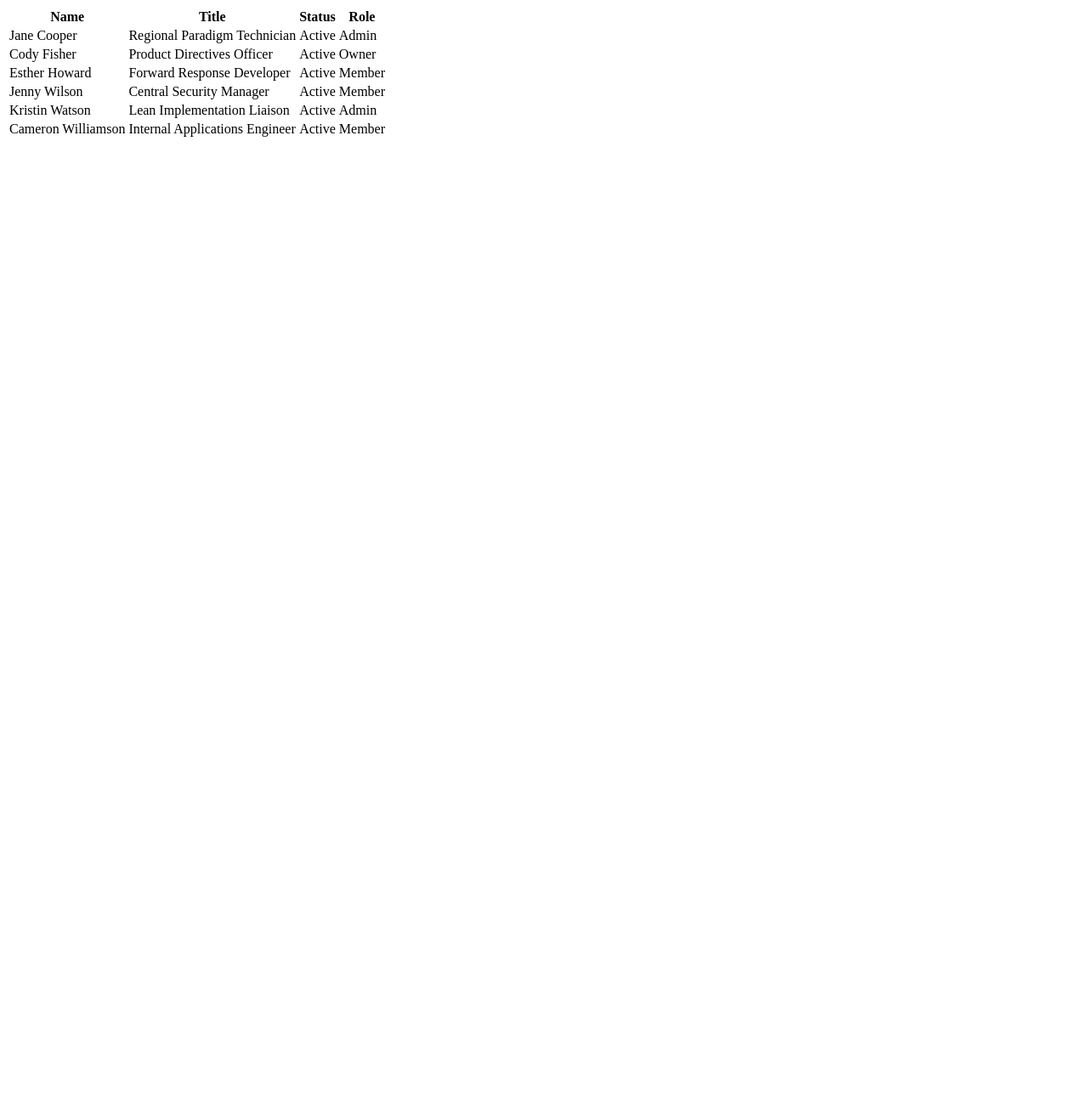
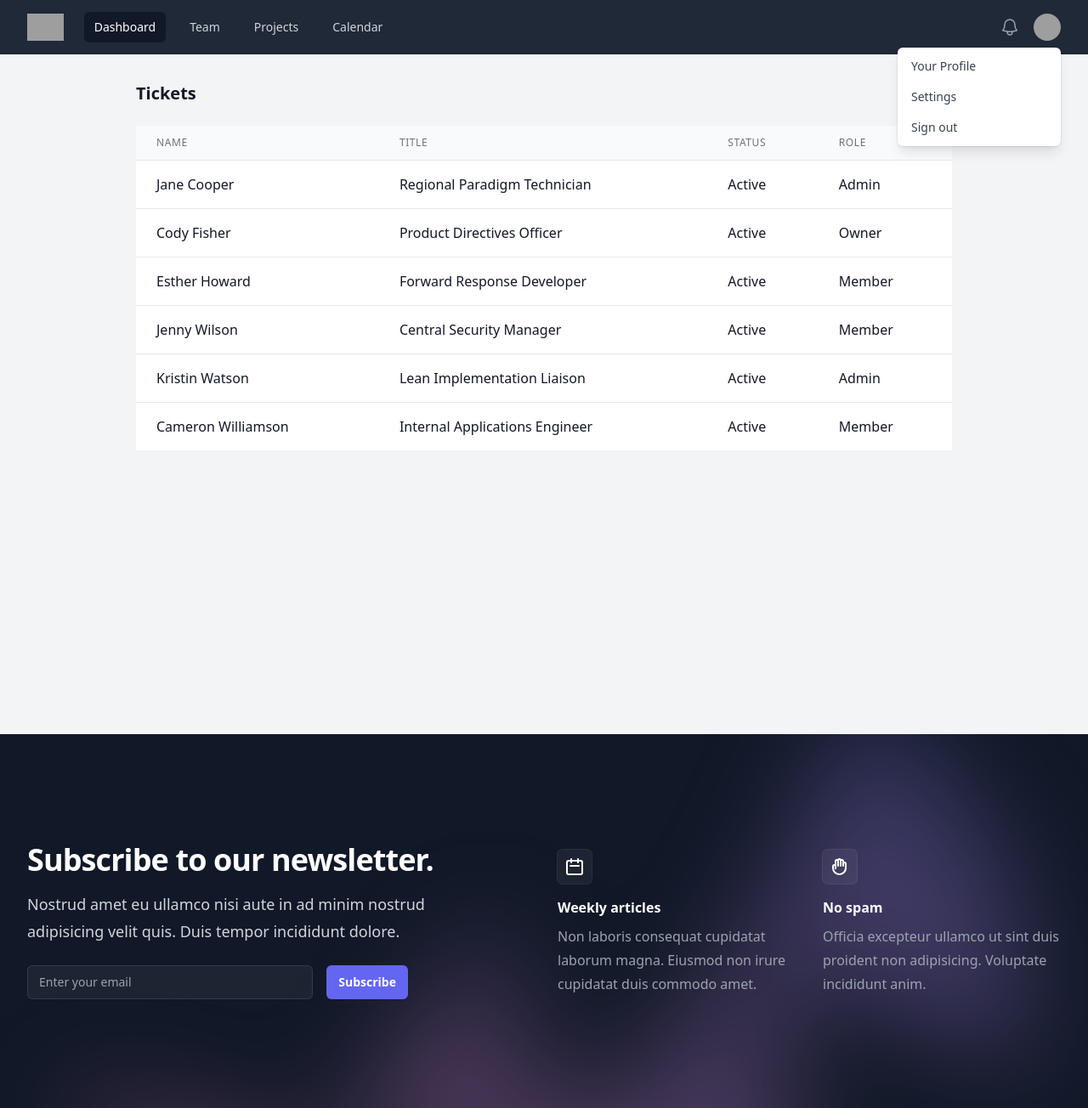
Before and after one commit to rinaldiamfine/support_ticket_manager, a Next.js app in the folder frontend/: page /dashboard in a window 1280 px wide. Shown: the whole page at 85% size. Before the commit the page ends 800 px from the top, so only its background shows below. Built offline with nearby package versions, Linux system fonts and the light colour scheme; grey boxes are pictures that could not be loaded.

Commit message:
Add footer in internal layout components

```diff
--- a/frontend/app/globals.css
+++ b/frontend/app/globals.css
@@ -12,7 +12,7 @@
   :root {
     --tw-bg-opacity: 1;
     /* background-color: rgb(31 41 55 / var(--tw-bg-opacity)); */
-    background-color: rgb(214, 219, 220, 0.5);
+    background-color: rgb(214, 219, 220, 10);
   }
 }
 
--- /dev/null
+++ b/frontend/components/Footer.tsx
@@ -0,0 +1,68 @@
+import { CalendarIcon, HandIcon } from '@heroicons/react/outline'
+
+export default function Footer() {
+  return (
+    <div className="relative isolate overflow-hidden bg-gray-900 py-16 sm:py-24 lg:py-32">
+      <div className="mx-auto max-w-7xl px-6 lg:px-8">
+        <div className="mx-auto grid max-w-2xl grid-cols-1 gap-x-8 gap-y-16 lg:max-w-none lg:grid-cols-2">
+          <div className="max-w-xl lg:max-w-lg">
+            <h2 className="text-3xl font-bold tracking-tight text-white sm:text-4xl">Subscribe to our newsletter.</h2>
+            <p className="mt-4 text-lg leading-8 text-gray-300">
+              Nostrud amet eu ullamco nisi aute in ad minim nostrud adipisicing velit quis. Duis tempor incididunt
+              dolore.
+            </p>
+            <div className="mt-6 flex max-w-md gap-x-4">
+              <label htmlFor="email-address" className="sr-only">
+                Email address
+              </label>
+              <input
+                id="email-address"
+                name="email"
+                type="email"
+                autoComplete="email"
+                required
+                className="min-w-0 flex-auto rounded-md border-0 bg-white/5 px-3.5 py-2 text-white shadow-sm ring-1 ring-inset ring-white/10 focus:ring-2 focus:ring-inset focus:ring-indigo-500 sm:text-sm sm:leading-6"
+                placeholder="Enter your email"
+              />
+              <button
+                type="submit"
+                className="flex-none rounded-md bg-indigo-500 px-3.5 py-2.5 text-sm font-semibold text-white shadow-sm hover:bg-indigo-400 focus-visible:outline focus-visible:outline-2 focus-visible:outline-offset-2 focus-visible:outline-indigo-500"
+              >
+                Subscribe
+              </button>
+            </div>
+          </div>
+          <dl className="grid grid-cols-1 gap-x-8 gap-y-10 sm:grid-cols-2 lg:pt-2">
+            <div className="flex flex-col items-start">
+              <div className="rounded-md bg-white/5 p-2 ring-1 ring-white/10">
+                <CalendarIcon className="h-6 w-6 text-white" aria-hidden="true" />
+              </div>
+              <dt className="mt-4 font-semibold text-white">Weekly articles</dt>
+              <dd className="mt-2 leading-7 text-gray-400">
+                Non laboris consequat cupidatat laborum magna. Eiusmod non irure cupidatat duis commodo amet.
+              </dd>
+            </div>
+            <div className="flex flex-col items-start">
+              <div className="rounded-md bg-white/5 p-2 ring-1 ring-white/10">
+                <HandIcon className="h-6 w-6 text-white" aria-hidden="true" />
+              </div>
+              <dt className="mt-4 font-semibold text-white">No spam</dt>
+              <dd className="mt-2 leading-7 text-gray-400">
+                Officia excepteur ullamco ut sint duis proident non adipisicing. Voluptate incididunt anim.
+              </dd>
+            </div>
+          </dl>
+        </div>
+      </div>
+      <div className="absolute left-1/2 top-0 -z-10 -translate-x-1/2 blur-3xl xl:-top-6" aria-hidden="true">
+        <div
+          className="aspect-[1155/678] w-[72.1875rem] bg-gradient-to-tr from-[#ff80b5] to-[#9089fc] opacity-30"
+          style={{
+            clipPath:
+              'polygon(74.1% 44.1%, 100% 61.6%, 97.5% 26.9%, 85.5% 0.1%, 80.7% 2%, 72.5% 32.5%, 60.2% 62.4%, 52.4% 68.1%, 47.5% 58.3%, 45.2% 34.5%, 27.5% 76.7%, 0.1% 64.9%, 17.9% 100%, 27.6% 76.8%, 76.1% 97.7%, 74.1% 44.1%)',
+          }}
+        />
+      </div>
+    </div>
+  )
+}
--- a/frontend/components/Layout.tsx
+++ b/frontend/components/Layout.tsx
@@ -1,12 +1,13 @@
 import "/app/globals.css";
 import Navbar from "./Navbar";
+import Footer from "./Footer";
 
 export const InternalLayout = ({ children }: {children: React.ReactNode}) => {
     return (
         <div className="className">
             <Navbar></Navbar>
             { children }
-            <div>Footer</div>
+            <Footer></Footer>
         </div>
     );
 }
--- a/frontend/components/Table.tsx
+++ b/frontend/components/Table.tsx
@@ -1,6 +1,7 @@
 import React from 'react'
 import { Column, useTable } from 'react-table'
 import { classNames } from './Utils'
+import '../app/globals.css'
 
 // Define a default UI for filtering
 // function GlobalFilter(
@@ -72,7 +73,6 @@
 
 export function StatusPill(value: string) {
     const status = value ? value.toLowerCase() : "unknown";
-
     return (
       <span
         className={
@@ -111,8 +111,8 @@
     });
 
     return (
-        <table {...getTableProps()}>
-            <thead>
+        <table {...getTableProps()} className="min-w-full divide-y divide-gray-200">
+            <thead className="bg-gray-50">
                 { headerGroups.map((headerGroup: { getHeaderGroupProps: () => { [x: string]: any; key: any; }; headers: any[]; }) => {
                 const { key, ...restHeaderGroupProps } =
                     headerGroup.getHeaderGroupProps();
@@ -121,7 +121,7 @@
                     {headerGroup.headers.map((column) => {
                         const { key, ...restColumn } = column.getHeaderProps();
                         return (
-                        <th key={key} {...restColumn}>
+                        <th key={key} {...restColumn} scope="col" className="group px-6 py-3 text-left text-xs font-medium text-gray-500 uppercase tracking-wider">
                             {column.render("Header")}
                         </th>
                         );
@@ -130,7 +130,7 @@
                 );
                 }) }
             </thead>
-            <tbody {...getTableBodyProps}>
+            <tbody {...getTableBodyProps} className="bg-white divide-y divide-gray-200">
                 { rows.map((row: { getRowProps: () => { [x: string]: any; key: any; }; cells: any[]; }) => {
                 prepareRow(row);
                 const { key, ...restRowProps } = row.getRowProps();
@@ -139,7 +139,7 @@
                     {row.cells.map((cell) => {
                         const { key, ...restCellProps } = cell.getCellProps();
                         return (
-                        <td key={key} {...restCellProps}>
+                        <td key={key} {...restCellProps} role="cell" className="px-6 py-4 whitespace-nowrap">
                             {cell.render("Cell")}
                         </td>
                         );
@@ -149,7 +149,7 @@
                 }) }
             </tbody>
         </table>
-      );
-  }
+    );
+}
 
-  export default Table;
+export default Table;
--- a/frontend/package.json
+++ b/frontend/package.json
@@ -16,6 +16,7 @@
     "autoprefixer": "10.4.14",
     "eslint": "8.40.0",
     "eslint-config-next": "13.4.1",
+    "heroicons": "^2.0.18",
     "next": "13.4.1",
     "postcss": "8.4.23",
     "react": "18.2.0",
--- a/frontend/pages/dashboard/index.tsx
+++ b/frontend/pages/dashboard/index.tsx
@@ -2,6 +2,7 @@
 import { InternalLayout } from '@/components/Layout'
 import { List, ListModel } from '@/components/List'
 import Table, { AvatarCell, StatusPill } from '@/components/Table'
+import './style.css'
 
 const people: ListModel[] = [
   {
@@ -126,25 +127,17 @@
   const data = React.useMemo(() => getData(), []);
 
   return (
-    // <InternalLayout>
-    //   <header className="bg-white shadow">
-    //     <div className="mx-auto max-w-7xl px-4 py-6 sm:px-6 lg:px-8">
-    //       <h1 className="text-3xl font-bold tracking-tight text-gray-900">Dashboard</h1>
-    //     </div>
-    //   </header>
-    //   <main>
-    //     <div className="mx-auto max-w-7xl py-6 sm:px-6 lg:px-8">
-    //       { List(people, false) }
-    //     </div>
-    //   </main>
-    // </InternalLayout>
-
-    <div className="min-h-screen bg-gray-100 text-gray-900">
-      <main className="max-w-5xl mx-auto px-4 sm:px-6 lg:px-8 pt-4">
+    <InternalLayout>
+    <div className="min-h-screen bg-gray-100 text-gray-900 pt-4">
+    <main className="max-w-5xl mx-auto px-4 sm:px-6 lg:px-8 pt-4">
+        <div className="">
+            <h1 className="text-xl font-semibold">Tickets</h1>
+        </div>
         <div className="mt-6">
           <Table columns={columns} data={data} />
         </div>
       </main>
     </div>
+    </InternalLayout>
   )
 }
--- /dev/null
+++ b/frontend/pages/dashboard/style.css
@@ -0,0 +1,3 @@
+@tailwind base;
+@tailwind components;
+@tailwind utilities;
--- a/frontend/tailwind.config.js
+++ b/frontend/tailwind.config.js
@@ -3,7 +3,9 @@
   content: [
     './pages/**/*.{js,ts,jsx,tsx,mdx}',
     './components/**/*.{js,ts,jsx,tsx,mdx}',
+    './components/*.{js,ts,jsx,tsx,mdx}',
     './app/**/*.{js,ts,jsx,tsx,mdx}',
+    './app/*.{js,ts,jsx,tsx,mdx}',
   ],
   theme: {
     extend: {
@@ -14,5 +16,7 @@
       },
     },
   },
-  plugins: [],
+  plugins: [
+    // require('@tailwindcss/forms'),
+  ],
 }
```
Also changed, not shown: 1 other file (tests, documents, lock files or other folders).
